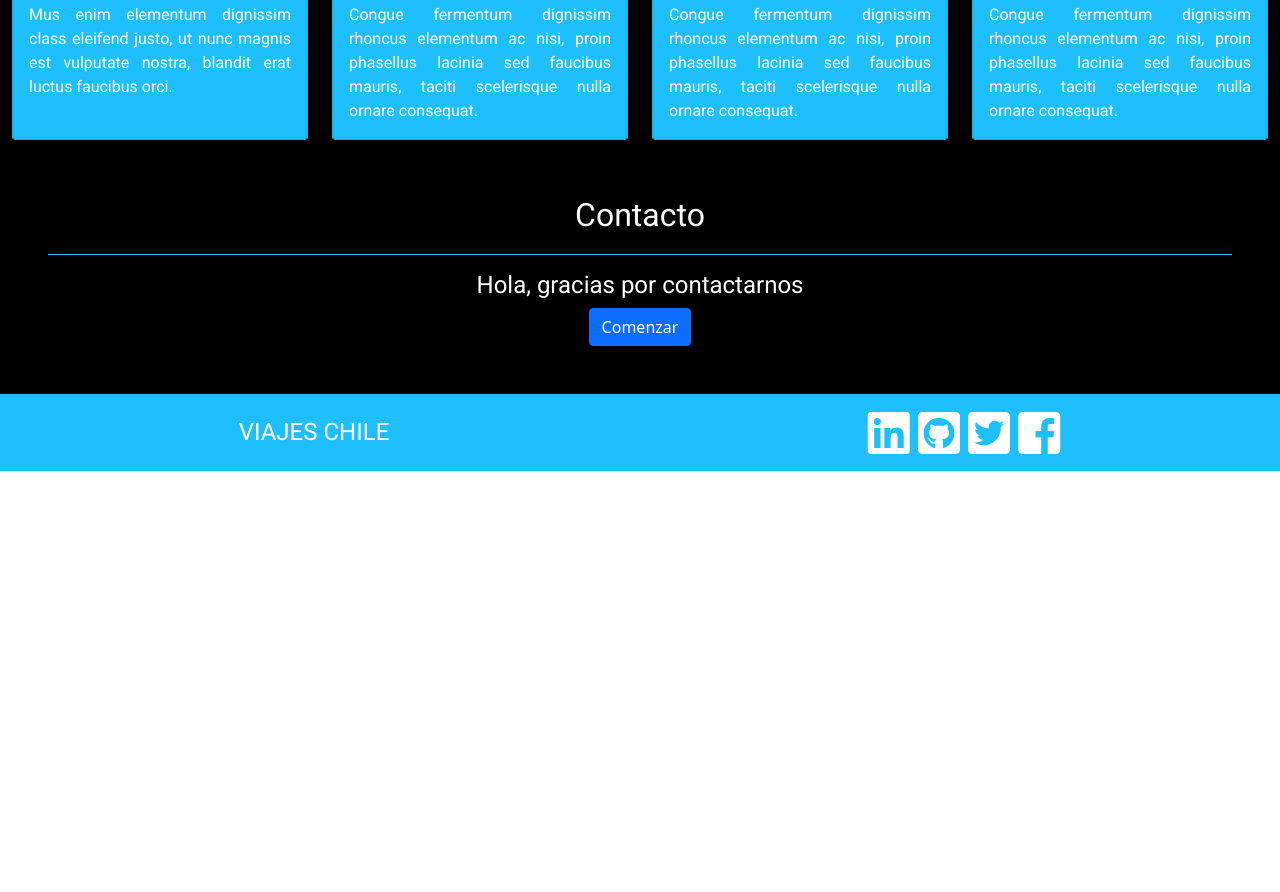
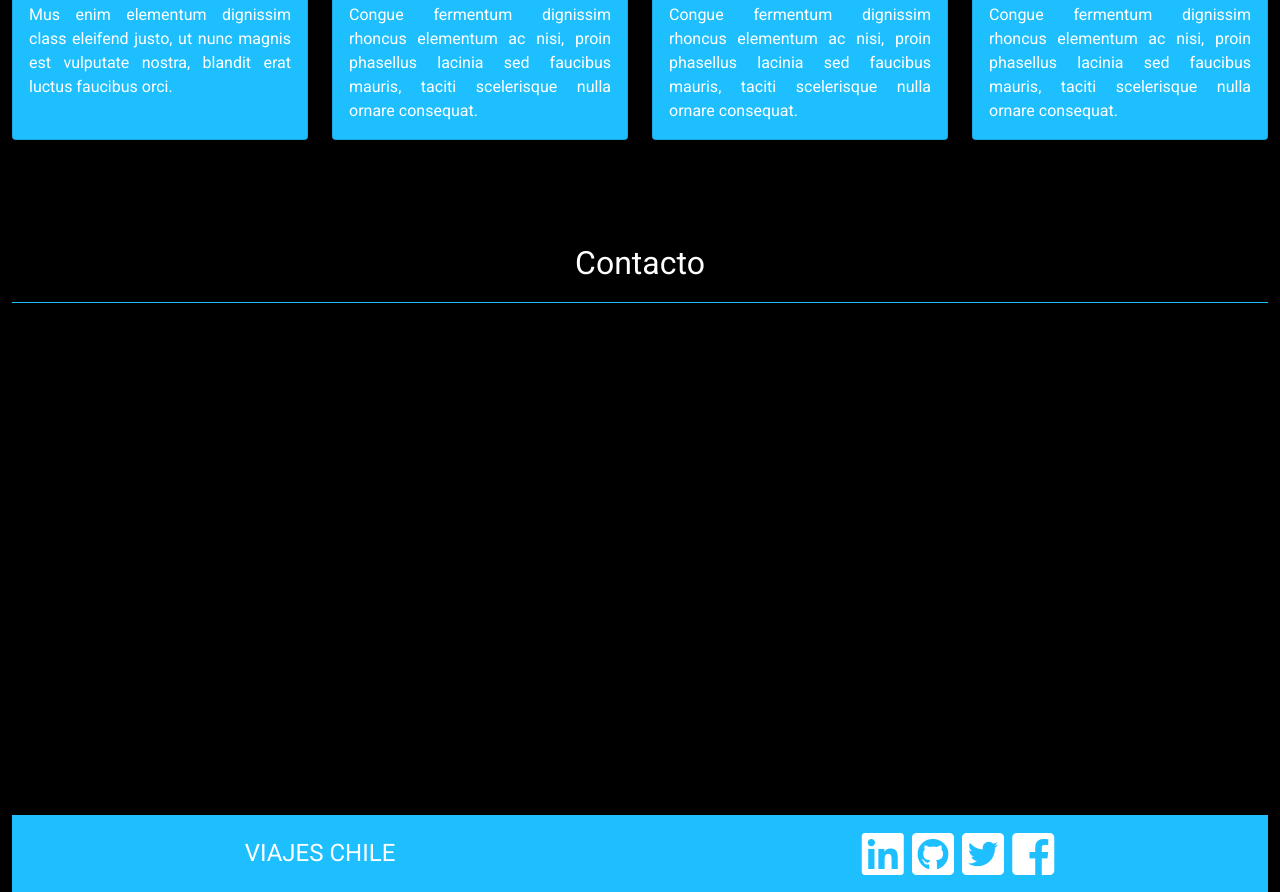
Before and after one commit to Piruletistica/viajes-chile, a plain HTML site: page index.html in a window 1280 px wide. Shown: the part 2336-3228 px from the top of the page. Before the commit the page ends 2807 px from the top, so only its background shows below. Drawn offline with nearby package versions, Linux system fonts and the light colour scheme; a script that the page names is missing.

Commit message:
typform agregado y funcionando

```diff
--- a/assets/css/style.css
+++ b/assets/css/style.css
@@ -32,7 +32,8 @@ p {
 
 }
 h2 {font-family: roboto;
-font-size: 400;}
+font-size: 400;
+color:white;}
 
 h4 {font-family: roboto;
     font-size: 300;
--- a/assets/js/script.js
+++ b/assets/js/script.js
@@ -15,7 +15,13 @@ $("a").click(function(){
 
   $("html, body").animate(
     {
-      scrolltop: $(go).offset().top, -70} 800)
+      scrolltop: $(go).offset().top
+    },
+    800
+  )
+})
+ })
+
 
 
 
--- a/index.html
+++ b/index.html
@@ -130,14 +130,14 @@
 
   <!--Tarjetas destacados-->
 
-  <section id="destacados" class="container-fluid">
+  <section id="destacados" class="container-fluid pb-5">
 
     <h2 class="display-4 p-4 text-center font-weight-bold ">Destacados</h2>
     <hr class="opacity-100 w-100">
     <div class="row row-cols-1 row-cols-md-4 g-4">
       <div class="col">
         <div class="card h-100" id="card1">
-          <img class="card-img-top" src="assets/img/card1.jpg" alt="card-1">
+          <img class="card-img-top"  data-bs-toggle="tooltip" data-bs-placement="top" title="Experiencias de nuestros usuarios" src="assets/img/card1.jpg" alt="card-1">
           <div class="card-body" id="crb1">
             <h5 class="card-title">Lorem ipsum dolor sit amet </h5>
             <p class="card-text">Mus enim elementum dignissim class eleifend justo, ut nunc magnis est
@@ -148,7 +148,7 @@
       </div>
       <div class="col">
         <div class="card h-100" id="card2">
-          <img class="card-img-top" src="assets/img/card2.jpg" alt="card-2">
+          <img class="card-img-top"  data-bs-toggle="tooltip" data-bs-placement="top" title="Experiencias de nuestros usuarios" src="assets/img/card2.jpg" alt="card-2">
           <div class="card-body" id="crb2">
             <h5 class="card-title">Lorem ipsum dolor sit amet</h5>
             <p class="card-text">Congue fermentum dignissim rhoncus elementum ac nisi, proin phasellus
@@ -159,7 +159,7 @@
       </div>
       <div class="col">
         <div class="card h-100" id="card2">
-          <img class="card-img-top" src="assets/img/card3.jpg" alt="card-2">
+          <img class="card-img-top"data-bs-toggle="tooltip" data-bs-placement="top" title="Experiencias reales de nuestros usuario" src="assets/img/card3.jpg" alt="card-2">
           <div class="card-body" id="crb2">
             <h5 class="card-title">Lorem ipsum dolor sit amet</h5>
             <p class="card-text">Congue fermentum dignissim rhoncus elementum ac nisi, proin phasellus
@@ -170,7 +170,7 @@
       </div>
       <div class="col">
         <div class="card h-100" id="card2">
-          <img class="card-img-top" src="assets/img/card4.jpg" alt="card-2">
+          <img class="card-img-top" data-bs-toggle="tooltip" data-bs-placement="top" title="Experiencias de nuestros usuarios" src="assets/img/card4.jpg" alt="card-2">
           <div class="card-body" id="crb2">
             <h5 class="card-title">Lorem ipsum dolor sit amet</h5>
             <p class="card-text">Congue fermentum dignissim rhoncus elementum ac nisi, proin phasellus
@@ -184,26 +184,32 @@
 
 
   <!--contactanos contacto-->
-  <div id="contacto" class="container-fluid p-5  text-center text-white">
-          <h2 class="container-fluid p-1 my-1">Contacto</h2>
-      <hr class="opacity-100 w-100 bx-5">
-      <h4>Hola, gracias por contactarnos</h4>
-      <a target="_blank" href="https://xkf3u2cp32h.typeform.com/to/O0rmPFAl">
-      <button type="button" class="btn btn-primary">Comenzar</button></a>
+<div id="contacto" class="container-fluid pt-5">
+<h2 class="container-fluid p-1 my-1 col-12 text-center">Contacto</h2>
+<hr class="opacity-100 w-100 bx-5">
+<div class="container col-12 p-5 text-center">
+  <div data-tf-widget="NdNPoGfZ" data-tf-iframe-props="title=Contactanos" style="width:100%;height:400px;"></div><script src="//embed.typeform.com/next/embed.js"></script>
+</div>
 
-      </div>
+
+
+
+
 
   <!--End container principal-->
   <footer>
     <div class="row">
-    <div class="container-fluid col-12 col-sm-6">
-    <h4 class="text-center p-4 my-auto">VIAJES CHILE</h4></div>
-    <div class="container-fluid col-12 col-sm-6 text-center my-auto">
-        <i class="fab fa-linkedin fa-3x me-1 g-4"></i>
-        <i class="fab fa-github-square me-1 g-4 fa-3x"></i>
+      <div class="container-fluid col-12 col-sm-6">
+        <h4 class="text-center p-4 my-auto">VIAJES CHILE</h4>
+      </div>
+      <div class="container-fluid col-12 col-sm-6 text-center my-auto">
+        <a href="https://www.linkedin.com/in/francisca-moncada-a937b156/" target="_blank"
+        ><i class="fab fa-linkedin fa-3x me-1 g-4"></i></a>
+        <a href="https://github.com/Piruletistica/viajes-chile" target="_blank"
+        ><i class="fab fa-github-square me-1 g-4 fa-3x"></i></a>
         <i class="fab fa-twitter-square me-1 g-4 fa-3x"></i>
-        <i class="fab fa-facebook-square me-1 g-4 fa-3x"></i></div>
-      </div>
+        <a herf="https://www.facebook.com/francisca.moncada1/" target="_blank"><i class="fab fa-facebook-square me-1 g-4 fa-3x"></i></a></div>
+    </div>
   </footer>
 
   <!--jQuery 3.3.1 sin slim-->
@@ -213,6 +219,8 @@
   <script src="https://cdn.jsdelivr.net/npm/bootstrap@5.1.3/dist/js/bootstrap.bundle.min.js"
     integrity="sha384-ka7Sk0Gln4gmtz2MlQnikT1wXgYsOg+OMhuP+IlRH9sENBO0LRn5q+8nbTov4+1p" crossorigin="anonymous">
   </script>
+  <!--typeform---->
+
   <!--Mi script-->
   <script src="assets/js/script.js"></script>
 
```
